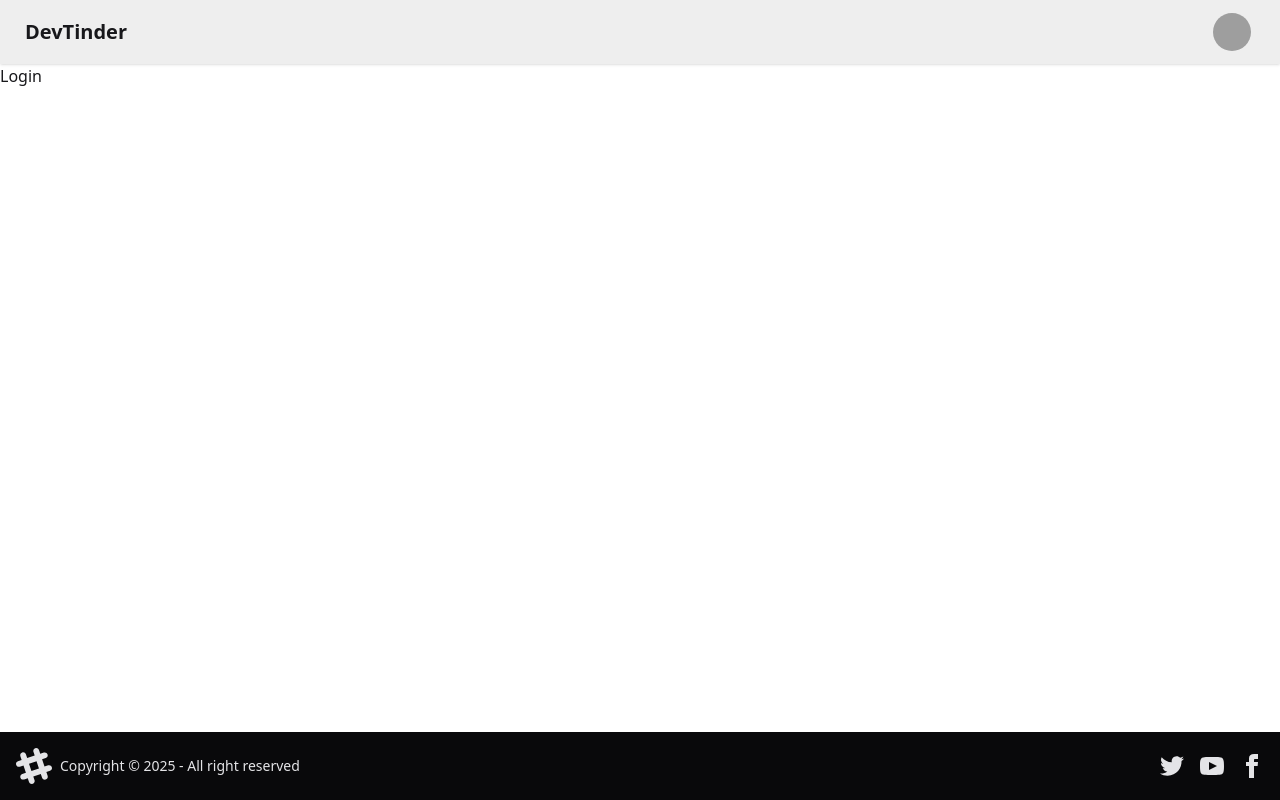
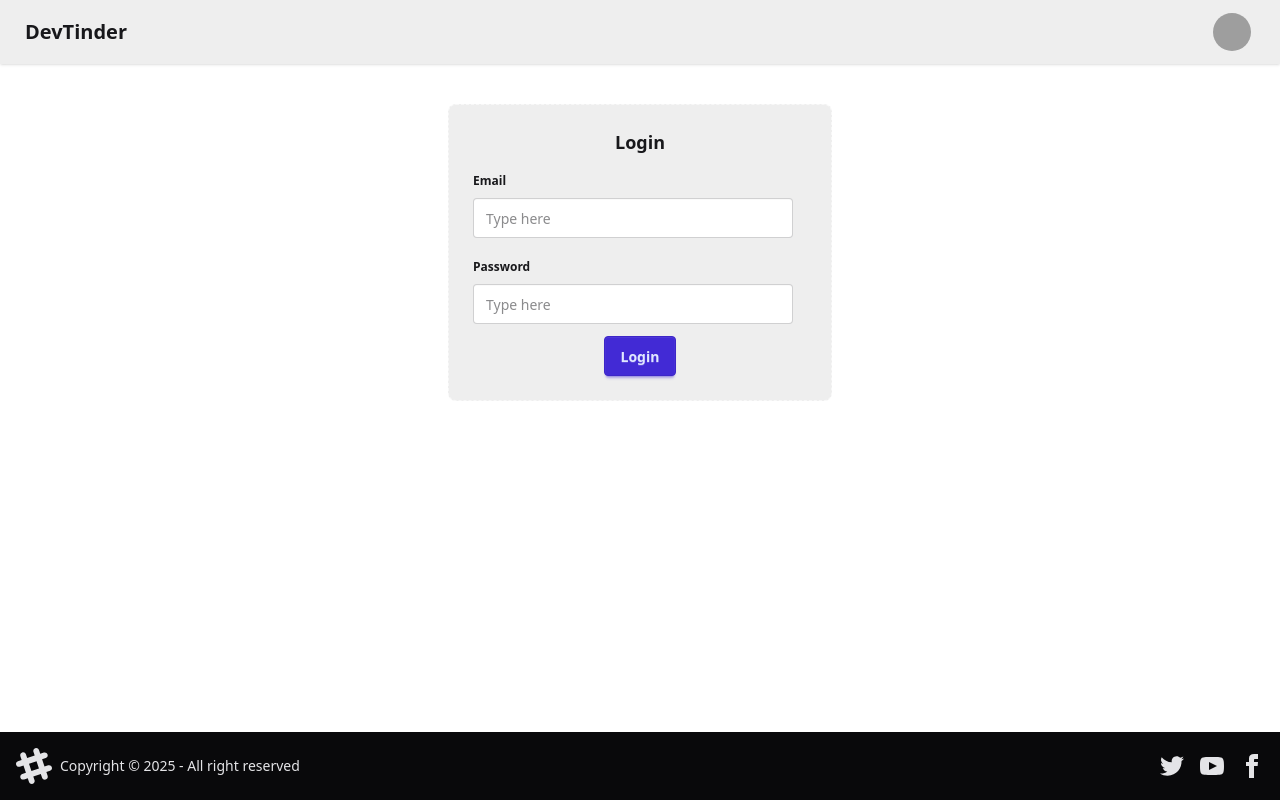
Before and after one commit to ritulde/DevTinderFrontend, a React (Vite) app: page /login in a window 1280 px wide. Built offline with nearby package versions, Linux system fonts and the light colour scheme; grey boxes are pictures that could not be loaded.

Commit message:
create login page and add axios for calling api and set corse

```diff
--- a/package.json
+++ b/package.json
@@ -11,6 +11,7 @@
   },
   "dependencies": {
     "@tailwindcss/vite": "^4.1.11",
+    "axios": "^1.11.0",
     "react": "^19.1.1",
     "react-dom": "^19.1.1",
     "react-router-dom": "^7.8.0",
--- a/src/Login.jsx
+++ b/src/Login.jsx
@@ -1,7 +1,45 @@
-import React from 'react'
+import axios from "axios";
+import React, { useState } from "react";
 
 export const Login = () => {
+
+
+  const [email,setEmailId]=useState("");
+  const [password,setPassword]=useState("");
+
+  const handleLogin = async ()=>{
+    try{
+       await axios.post("http://localhost:3000/login",{
+        email,
+        password
+      },{withCredentials:true})
+    }catch(err){
+      console.log(err.message);
+    }
+  }
+
   return (
-    <div>Login</div>
-  )
-}
+    <div className="flex justify-center my-10">
+      <div className="card card-dash bg-base-300 w-96">
+        <div className="card-body">
+          <h2 className="card-title justify-center">Login</h2>
+          <div>
+            <fieldset className="fieldset">
+              <legend className="fieldset-legend">Email</legend>
+              <input type="email" className="input" value={email} placeholder="Type here" onChange={(e)=>setEmailId(e.target.value)}/>
+            </fieldset>
+          </div>
+          <div>
+            <fieldset className="fieldset">
+              <legend className="fieldset-legend">Password</legend>
+              <input type="password" className="input" value={password} placeholder="Type here" onChange={(e)=>setPassword(e.target.value)} />
+            </fieldset>
+          </div>
+          <div className="card-actions justify-center">
+            <button className="btn btn-primary" onClick={handleLogin}>Login</button>
+          </div>
+        </div>
+      </div>
+    </div>
+  );
+};
```
Also changed, not shown: 2 other files (tests, documents, lock files or other folders).
